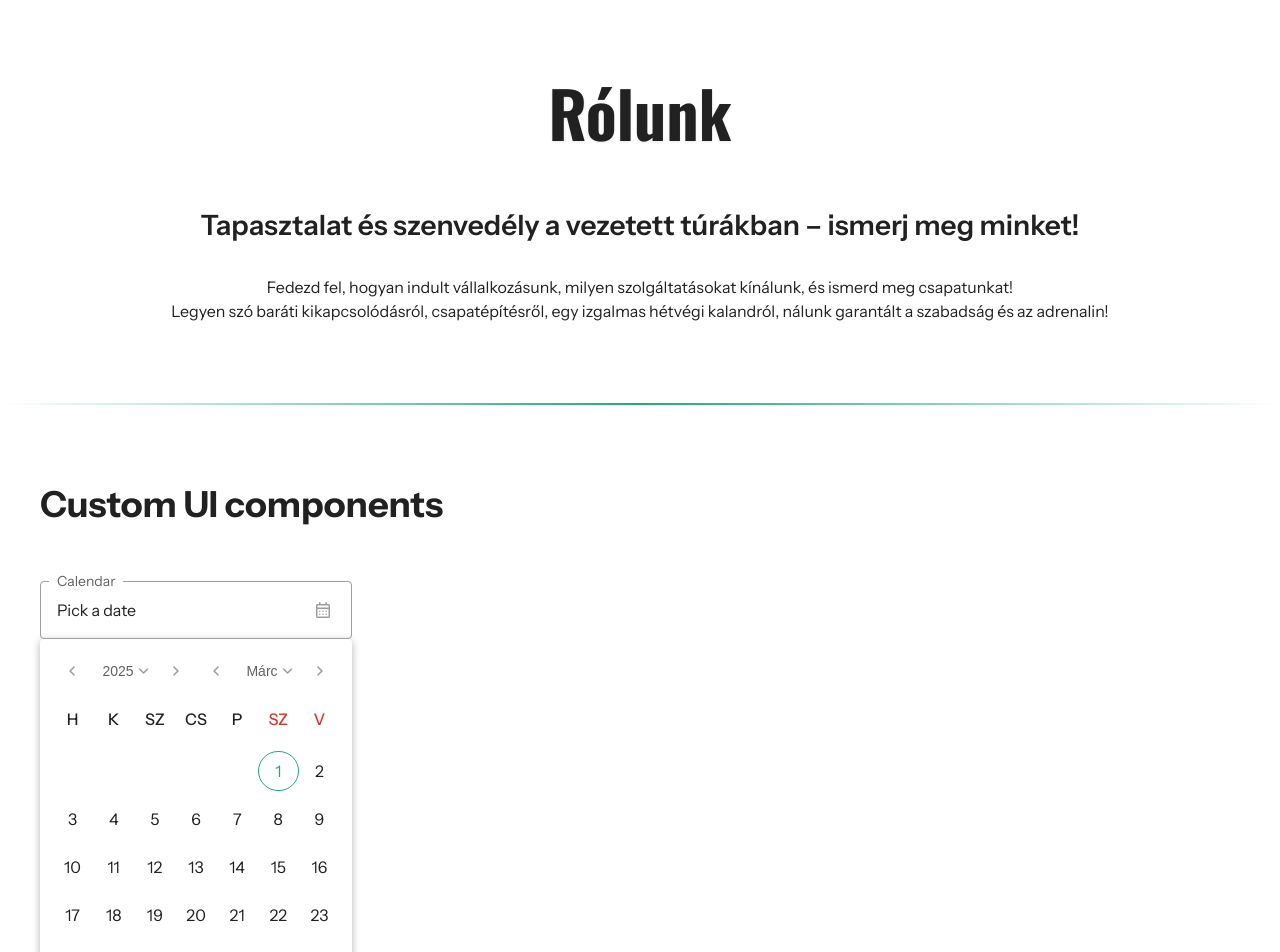
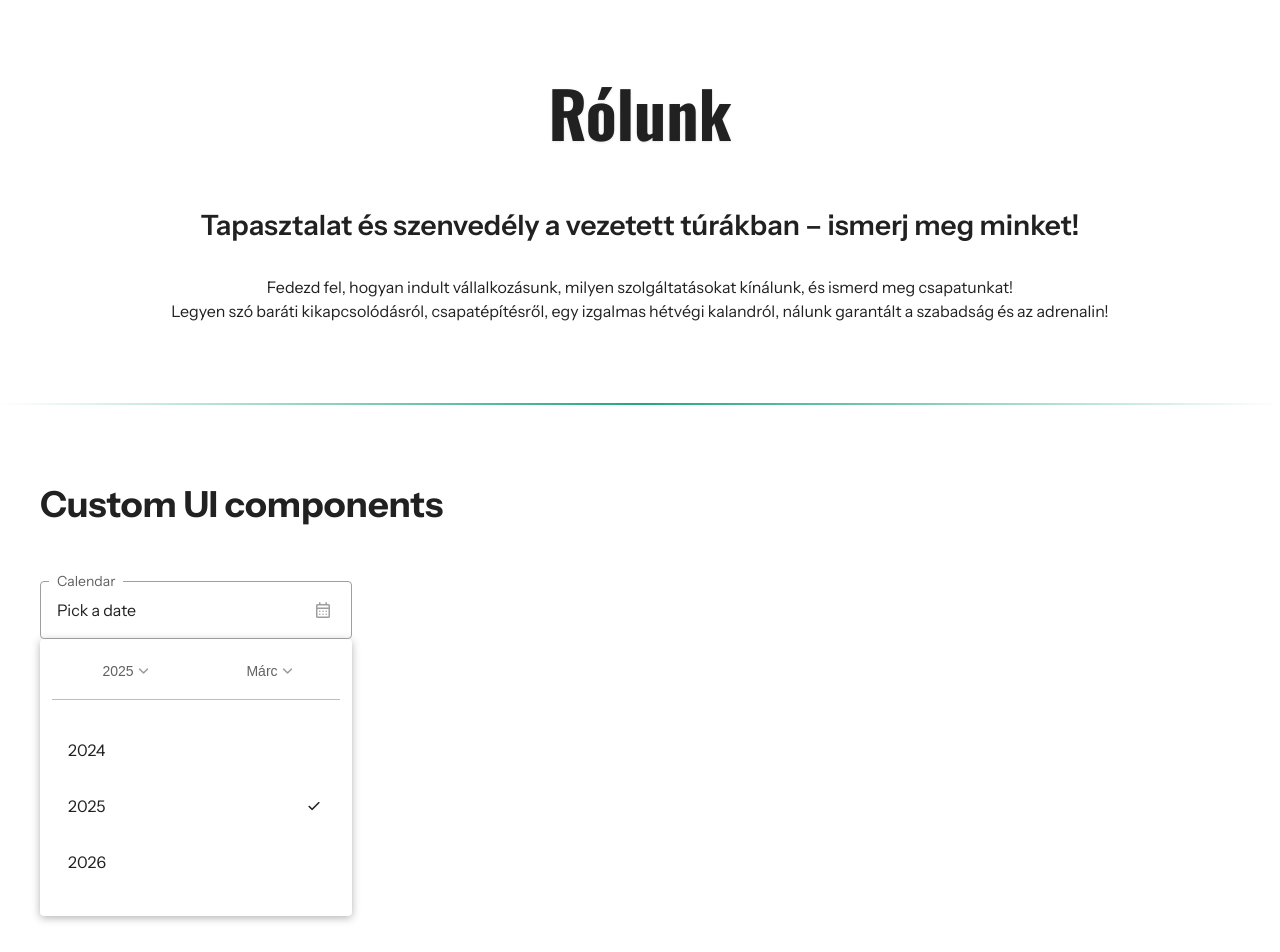
Before and after one commit to bdavid112/quadturalajosmizse, a React (Vite) app: page / in a window 1280 px wide. Shown: the top 952 px of the page. Built offline with nearby package versions, Linux system fonts and the light colour scheme.

Commit message:
Added year select view to custom calendar

```diff
--- a/index.html
+++ b/index.html
@@ -16,7 +16,7 @@
     />
     <link
       rel="stylesheet"
-      href="https://fonts.googleapis.com/css2?family=Material+Symbols+Rounded:opsz,wght,FILL,GRAD@20..48,100..700,0..1,-50..200&icon_names=add,calendar_month,keyboard_arrow_down,keyboard_arrow_left,keyboard_arrow_right,remove"
+      href="https://fonts.googleapis.com/css2?family=Material+Symbols+Rounded:opsz,wght,FILL,GRAD@20..48,100..700,0..1,-50..200&icon_names=add,calendar_month,check,keyboard_arrow_down,keyboard_arrow_left,keyboard_arrow_right,remove"
     />
     <title>Quad Túra Lajosmizse</title>
   </head>
--- a/src/components/ui/form-elements/CustomCalendar.tsx
+++ b/src/components/ui/form-elements/CustomCalendar.tsx
@@ -5,10 +5,11 @@ import {
   formatMonthToString,
 } from '../../../utils/calendarDayGenerator'
 import { t } from '../../../utils/translator'
-import { useEffect, useState } from 'react'
+import { useEffect, useRef, useState } from 'react'
 
 import '/src/styles/utilities.scss'
 import './custom-calendar.scss'
+import CustomOption from './CustomOption'
 
 interface Props {
   onClick?: () => void
@@ -18,13 +19,15 @@ interface Props {
   lang?: string
 }
 
-const CustomOption: React.FunctionComponent<Props> = ({
+const CustomCalendar: React.FunctionComponent<Props> = ({
   onClick,
   currentDate = new Date(),
-  minYear = 1900,
+  minYear = 2000,
   maxYear = 2100,
   lang = 'hu',
 }) => {
+  /* Dict of day labels localized to selected language */
+
   const dayLabels = [
     {
       label: t(`ui.calendar.days.0`, lang),
@@ -41,17 +44,43 @@ const CustomOption: React.FunctionComponent<Props> = ({
     { label: t(`ui.calendar.days.6`, lang), isWeekendDay: true },
   ]
 
+  /* Array of options for year selecting */
+
+  const yearOptions = []
+  for (let i = minYear; i <= maxYear; i++) {
+    yearOptions.push({ label: i.toString(), value: i })
+  }
+
+  /* State variables */
+
   const [calendarDays, setCalendarDays] = useState(
     generateCalendarDays(currentDate, lang)
   )
   const [selectedYear, setSelectedYear] = useState(currentDate.getFullYear())
   const [selectedMonth, setSelectedMonth] = useState(currentDate.getMonth())
+  const [yearView, setYearView] = useState(true)
+  const [monthView, setMonthView] = useState(false)
+
+  /* Refs */
+
+  const currentYearOptionRef = useRef<HTMLDivElement>(null)
+
+  /* Effects */
 
   useEffect(() => {
     setCalendarDays(
       generateCalendarDays(new Date(selectedYear, selectedMonth), lang)
     )
   }, [selectedYear, selectedMonth])
+
+  useEffect(() => {
+    if (yearView && currentYearOptionRef.current) {
+      currentYearOptionRef.current.scrollIntoView({
+        behavior: 'instant',
+        block: 'center',
+      })
+    }
+  }, [yearView])
 
   /* Increase/decrease the value of selected year and month on left and right arrow button clicks within the bounds  */
 
@@ -87,7 +116,8 @@ const CustomOption: React.FunctionComponent<Props> = ({
         <div
           className={`col-7 flex justify-between ${lang == 'en' ? 'flex-row-reverse' : ''}`}
         >
-          <div className="flex align-center">
+          <div className="flex align-center justify-center min-width-xs">
+            {!yearView && !monthView && (
               <InputButton
                 icon="keyboard_arrow_left"
                 rounded="border-rounded-full-left"
@@ -96,11 +126,17 @@ const CustomOption: React.FunctionComponent<Props> = ({
                   changeSelectedYear(selectedYear - 1)
                 }}
               ></InputButton>
+            )}
             <InputButton
               icon="keyboard_arrow_down"
               label={selectedYear.toString()}
               small={true}
+              rotate={true}
+              onClick={() => {
+                setYearView(!yearView)
+              }}
             ></InputButton>
+            {!yearView && !monthView && (
               <InputButton
                 icon="keyboard_arrow_right"
                 rounded="border-rounded-full-right"
@@ -109,8 +145,10 @@ const CustomOption: React.FunctionComponent<Props> = ({
                   changeSelectedYear(selectedYear + 1)
                 }}
               ></InputButton>
+            )}
           </div>
-          <div className="flex align-center">
+          <div className="flex align-center justify-center min-width-xs">
+            {!yearView && !monthView && (
               <InputButton
                 icon="keyboard_arrow_left"
                 rounded="border-rounded-full-left"
@@ -119,11 +157,13 @@ const CustomOption: React.FunctionComponent<Props> = ({
                   changeSelectedMonth(selectedMonth - 1)
                 }}
               ></InputButton>
+            )}
             <InputButton
               icon="keyboard_arrow_down"
               label={formatMonthToString(selectedMonth, lang)}
               small={true}
             ></InputButton>
+            {!yearView && !monthView && (
               <InputButton
                 icon="keyboard_arrow_right"
                 rounded="border-rounded-full-right"
@@ -132,9 +172,12 @@ const CustomOption: React.FunctionComponent<Props> = ({
                   changeSelectedMonth(selectedMonth + 1)
                 }}
               ></InputButton>
+            )}
           </div>
         </div>
       </div>
+      {!yearView && (
+        <>
           <div className="calendar-row calendar-headrow">
             {dayLabels.map((day, index) => (
               <div key={index} className="flex justify-center align-center">
@@ -159,8 +202,39 @@ const CustomOption: React.FunctionComponent<Props> = ({
               </div>
             ))}
           </div>
+        </>
+      )}
+      {yearView && (
+        <>
+          <div className="calendar-row">
+            <div className="divider-gray solid col-7 margin-y-sm"></div>
+          </div>
+          <div className="max-height-lg col-7 overflow-y-scroll">
+            {yearOptions.map((year, index) => {
+              const refProp =
+                year.value == selectedYear ? { ref: currentYearOptionRef } : {}
+
+              return (
+                <div key={index} {...refProp}>
+                  <CustomOption
+                    option={{ label: year.label, value: year.value }}
+                    isActive={false}
+                    isFocused={false}
+                    icon="check"
+                    isSelected={year.value == selectedYear}
+                    onClick={() => {
+                      setSelectedYear(year.value)
+                      setYearView(false)
+                    }}
+                  ></CustomOption>
+                </div>
+              )
+            })}
+          </div>
+        </>
+      )}
     </div>
   )
 }
 
-export default CustomOption
+export default CustomCalendar
--- a/src/components/ui/form-elements/CustomOption.tsx
+++ b/src/components/ui/form-elements/CustomOption.tsx
@@ -12,6 +12,8 @@ interface Props {
   option: Option
   isFocused: boolean
   isActive: boolean
+  isSelected?: boolean
+  icon?: string
 }
 
 const CustomOption: React.FunctionComponent<Props> = ({
@@ -19,11 +21,13 @@ const CustomOption: React.FunctionComponent<Props> = ({
   option,
   isFocused,
   isActive,
+  isSelected = false,
+  icon,
 }) => {
   return (
     <div
       key={option.value}
-      className={`min-height-lg flex align-center padding-x-lg cursor-pointer custom-option transition-ease-out ${isFocused ? 'custom-option-focus' : ''} ${isActive ? 'custom-option-active' : ''}`}
+      className={`min-height-lg flex justify-between align-center padding-x-lg cursor-pointer custom-option transition-ease-out ${isFocused ? 'custom-option-focus' : ''} ${isActive ? 'custom-option-active' : ''}`}
       role="option"
       /* aria-selected={selectedOption?.value === option.value} */
       onClick={() => {
@@ -32,6 +36,11 @@ const CustomOption: React.FunctionComponent<Props> = ({
       tabIndex={0}
     >
       {option.label}
+      {icon && isSelected && (
+        <span className="material-symbols-rounded size-20 transition-ease-in">
+          {icon}
+        </span>
+      )}
     </div>
   )
 }
--- a/src/styles/global.scss
+++ b/src/styles/global.scss
@@ -59,6 +59,30 @@
 
 html {
   scroll-behavior: smooth;
+}
+
+/* Scrollbar */
+
+/* Style the entire scrollbar */
+::-webkit-scrollbar {
+  width: 8px;
+}
+
+/* Style the scrollbar track */
+::-webkit-scrollbar-track {
+  background: $gray-100;
+  border-radius: $radius-full; /* Makes the track rounded */
+}
+
+/* Style the scrollbar thumb (the draggable part) */
+::-webkit-scrollbar-thumb {
+  background: $color-primary-500;
+  border-radius: $radius-full; /* Makes the thumb rounded */
+}
+
+/* Hover state for the thumb */
+::-webkit-scrollbar-thumb:hover {
+  background: $color-primary-600;
 }
 
 /* Typography */
--- a/src/styles/utilities.scss
+++ b/src/styles/utilities.scss
@@ -121,7 +121,7 @@
 }
 
 .min-width-xs {
-  min-width: 140px;
+  min-width: 144px;
 }
 .min-width-sm {
   min-width: 200px;
@@ -160,6 +160,19 @@
 }
 .min-height-lg {
   min-height: 56px;
+}
+
+.max-height-xs {
+  max-height: 96px;
+}
+.max-height-sm {
+  max-height: 120px;
+}
+.max-height-md {
+  max-height: 156px;
+}
+.max-height-lg {
+  max-height: 196px;
 }
 
 /* ============================================= */
@@ -564,20 +577,87 @@
   transition: all ease-in-out 90ms;
 }
 
+/* ============================================= */
+/* ============= OVERFLOW ====================== */
+/* ============================================= */
+
+/* General Overflow */
+
+.overflow-visible {
+  overflow: visible;
+}
+
+.overflow-hidden {
+  overflow: hidden;
+}
+
+.overflow-auto {
+  overflow: auto;
+}
+
+.overflow-scroll {
+  overflow: scroll;
+}
+
+/* Horizontal Overflow */
+
+.overflow-x-visible {
+  overflow-x: visible;
+}
+
+.overflow-x-hidden {
+  overflow-x: hidden;
+}
+
+.overflow-x-auto {
+  overflow-x: auto;
+}
+
+.overflow-x-scroll {
+  overflow-x: scroll;
+}
+
+/* Vertical Overflow */
+
+.overflow-y-visible {
+  overflow-y: visible;
+}
+
+.overflow-y-hidden {
+  overflow-y: hidden;
+}
+
+.overflow-y-auto {
+  overflow-y: auto;
+}
+
+.overflow-y-scroll {
+  overflow-y: scroll;
+}
+
+/* Text Overflow (for handling text truncation) */
+
+.text-overflow-ellipsis {
+  white-space: nowrap;
+  overflow: hidden;
+  text-overflow: ellipsis;
+}
+
 /* Dividers */
 
 @mixin divider($color: $color-primary-500, $height: 2px) {
   width: 100%;
   height: $height;
-  background: linear-gradient(
-    to right,
-    $surface-100,
-    $color-primary-500,
-    $surface-100
-  );
+  background: linear-gradient(to right, $surface-100, $color, $surface-100);
 }
 .divider-green {
   @include divider;
+}
+.divider-gray {
+  @include divider($gray-300, 1px);
+}
+.divider-gray.solid {
+  background: $gray-300;
 }
 
 /* Icons */
```
Lines whose indentation alone changed are shown as unchanged.
